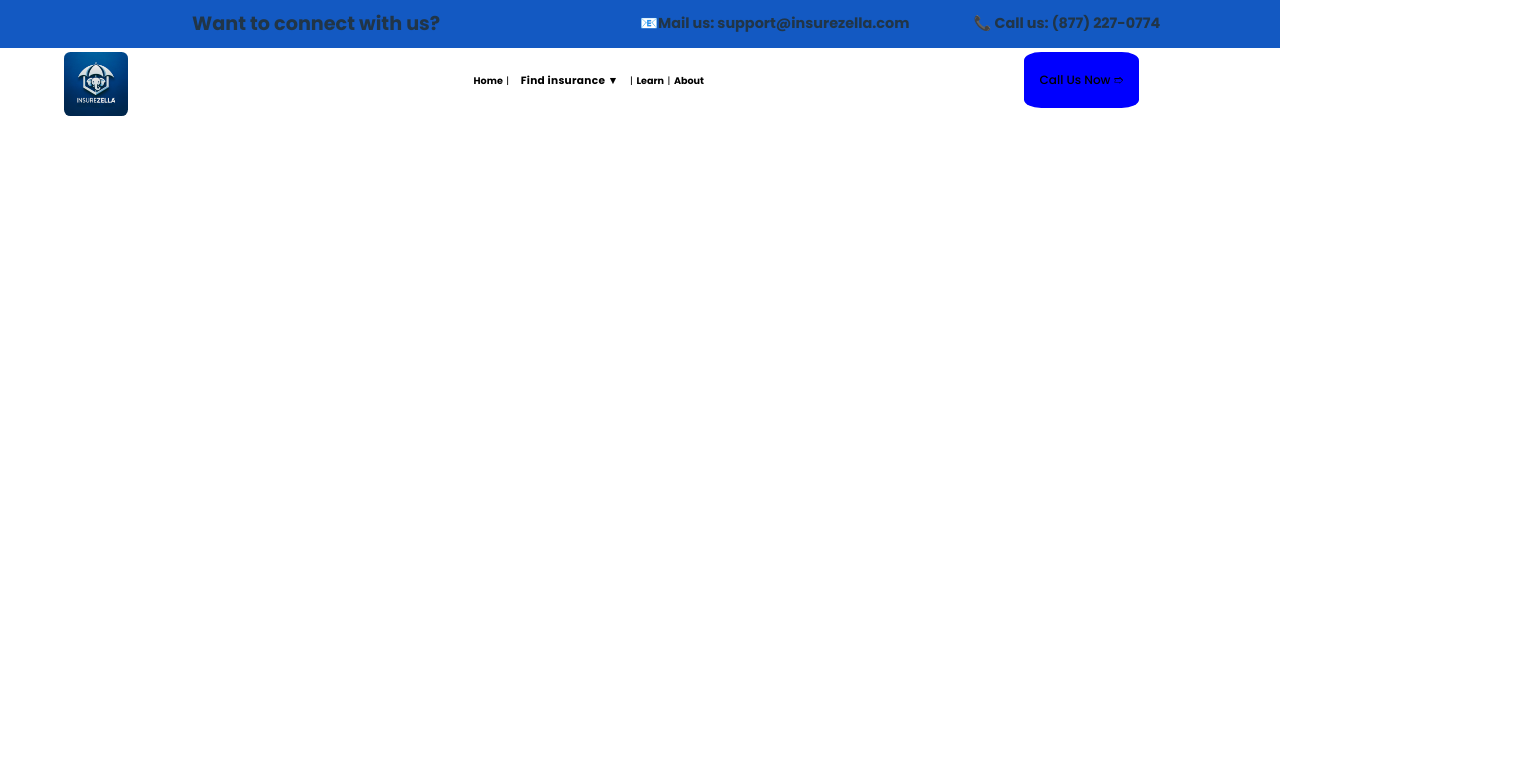
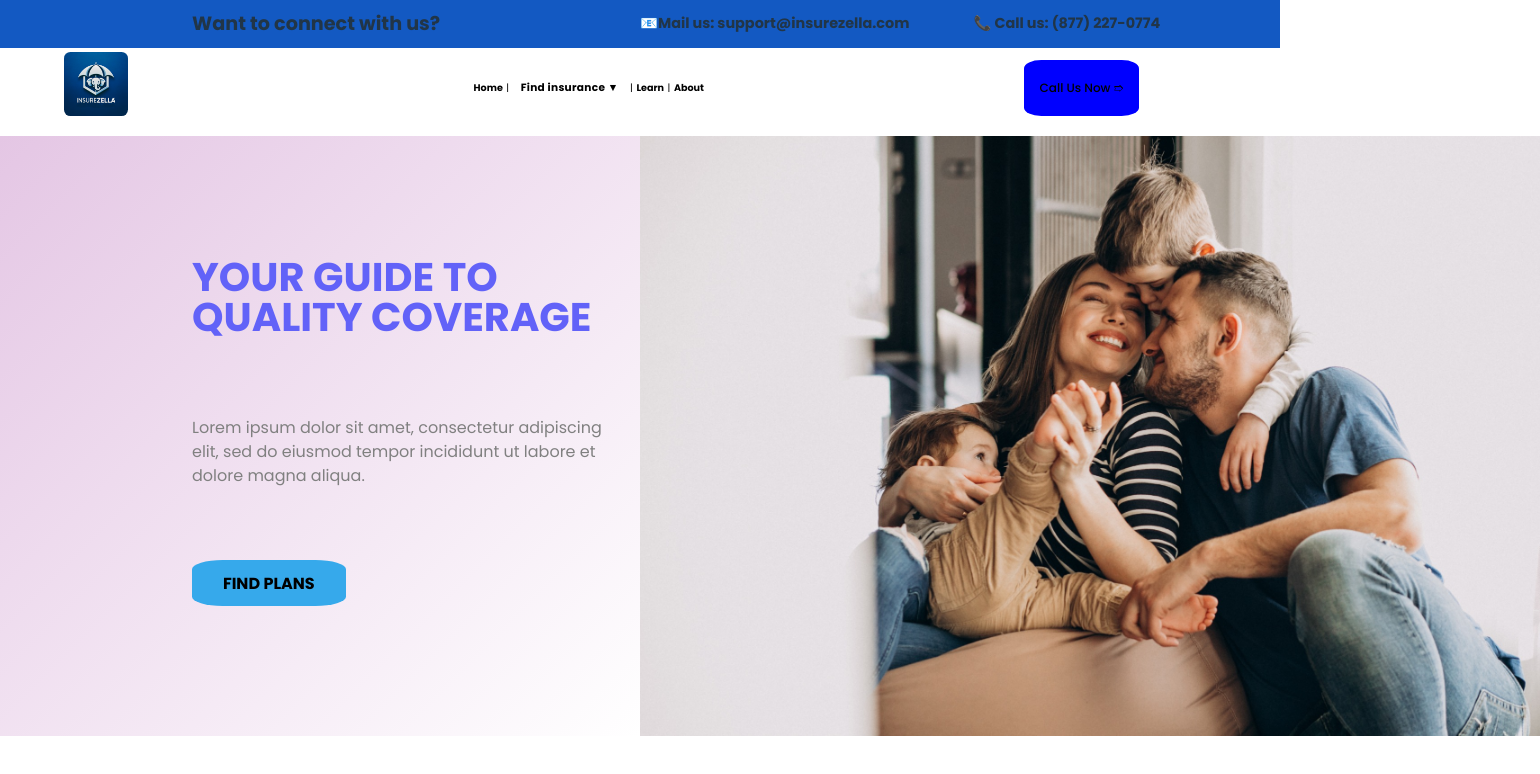
Before and after one commit to MQuirico/Challenge_A-Teamwork_Insurezella, a React (Vite) app: page / in a window 1280 px wide. Shown: the top 774 px of the page, 1540 px wide, since content can reach past the window. Built offline with nearby package versions, Linux system fonts and the light colour scheme.

Commit message:
section 1 finalizada

```diff
--- a/src/components/homePage/header/header.css
+++ b/src/components/homePage/header/header.css
@@ -31,7 +31,7 @@
 
 .white{
     width: 100vw;
-    height: 17vh
+    height: 17vh;
 }
 
 .white .logo{
@@ -45,7 +45,7 @@
 .white .callUs{
     background-color: blue;
     position: relative;
-    top: 9%;
+    top: 15%;
     left: 80%;
     width: 9vw;
     height: 7vh;
--- a/src/components/homePage/header/sections/sections.css
+++ b/src/components/homePage/header/sections/sections.css
@@ -3,7 +3,7 @@
     height: 5vh;
     position: relative;
     display: flex;
-    top: 45%;
+    top: 50%;
     left: 37%;
     flex-direction: row;
     justify-content: space-between;
--- /dev/null
+++ b/src/components/section1/section1.css
@@ -0,0 +1,39 @@
+.section1{
+    height: 75vh;
+    display: flex;
+    flex-direction: row;
+}
+
+.section1 .textArea{
+    height: 75vh;
+    width: 50vw;
+    background: linear-gradient(135deg, rgb(228, 198, 228), white);
+}
+
+.textArea h2{
+    color: rgb(98, 98, 248);
+    font-size: 250%;
+    width: 35vw;
+    position: absolute;
+    top: 28vh;
+    left: 15vw;
+    line-height: 1;
+}
+
+.textArea .text{
+    color: grey;
+    position: absolute;
+    top: 50vh;
+    left: 15vw;
+}
+
+.textArea .findPlans{
+    background-color: rgb(54, 169, 235);
+    width: 12vw;
+    border-radius: 20%;
+    position: absolute;
+    top: 70vh;
+    left: 15vw;
+    font-weight: bold;
+
+}
--- /dev/null
+++ b/src/components/section1/section1.jsx
@@ -0,0 +1,26 @@
+import picture from "../../assets/hero-bg.jpg"
+import "./section1.css"
+
+export default function Section1 (){
+    return(
+        <>
+           <div className="section1">
+                <section className="textArea">
+                    <h2 className="yourGuide">
+                        YOUR GUIDE TO <br></br>
+                        QUALITY COVERAGE
+                    </h2>
+                    <p className="text">
+                        Lorem ipsum dolor sit amet, consectetur adipiscing<br></br>
+                        elit, sed do eiusmod tempor incididunt ut labore et<br></br>
+                        dolore magna aliqua.
+                    </p>
+                    <button className="findPlans">
+                        FIND PLANS
+                    </button>
+                </section>
+                <img src={picture}></img>
+           </div>
+        </>
+    )
+}
--- a/src/pages/homePage/homePage.jsx
+++ b/src/pages/homePage/homePage.jsx
@@ -1,10 +1,12 @@
 import Header from "../../components/homePage/header/header"
+import Section1 from "../../components/section1/section1"
 import "./homePage.css"
 
 export default function HomePage (){
     return(
         <div className="home">
            <Header />
+           <Section1 />
         </div>
     )
 }
```
